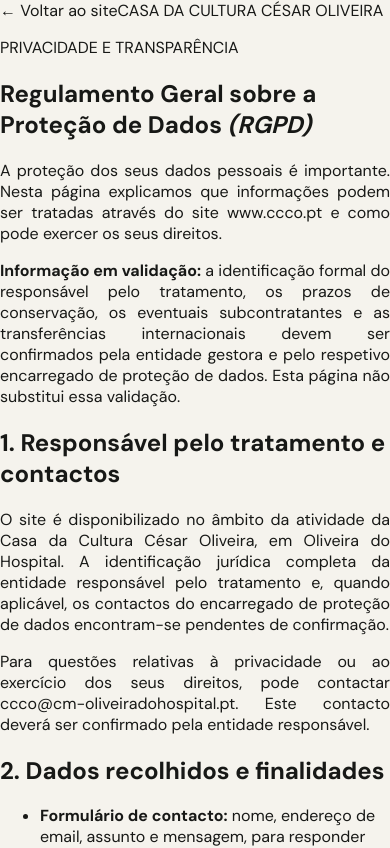
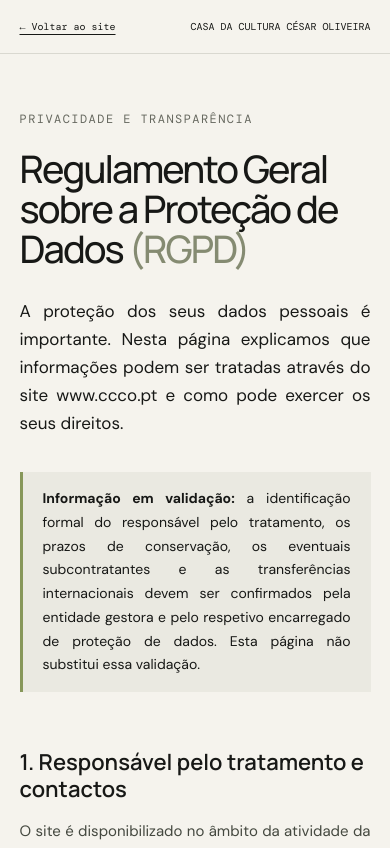
Before and after one commit to casadaculturacesaroliveira/CCCO, a Next.js app: page /protecao-de-dados in a window 390 px wide. Shown: the top 848 px of the page. Built offline with nearby package versions, Linux system fonts and the light colour scheme.

Commit message:
Style GDPR privacy page responsively

```diff
--- a/app/globals.css
+++ b/app/globals.css
@@ -158,3 +158,22 @@ p { text-align: justify; text-justify: inter-word; }
   .ccco-banner-content h2{font-size:clamp(25px,7vw,36px);overflow-wrap:anywhere}
   .ccco-banner-controls{right:5%;bottom:12px}
 }
+
+/* Página de proteção de dados */
+.privacy-page{min-height:100vh;background:var(--paper);color:var(--ink)}
+.privacy-header,.privacy-footer{display:flex;justify-content:space-between;align-items:center;gap:20px;padding:24px 6%;border-bottom:1px solid var(--line);font:12px var(--mono)}
+.privacy-header a,.privacy-footer a{color:inherit;text-decoration:underline;text-underline-offset:4px}
+.privacy-content{max-width:930px;margin:auto;padding:70px 6% 110px}
+.privacy-kicker{font:12px var(--mono);letter-spacing:.12em;color:#66685f}
+.privacy-content h1{font:500 clamp(38px,5.5vw,68px)/1.05 var(--display);letter-spacing:-.05em;margin:22px 0 28px}
+.privacy-content h1 em{font-style:normal;color:#858b72}
+.privacy-lead{font-size:clamp(17px,2vw,21px);line-height:1.65}
+.privacy-note{border-left:3px solid #87975a;padding:15px 20px;background:#eae9e1;margin:35px 0;font-size:14px;line-height:1.7}
+.privacy-content section{padding:28px 0;border-bottom:1px solid var(--line)}
+.privacy-content h2{font:600 clamp(22px,3vw,29px)/1.2 var(--display);margin:0 0 16px}
+.privacy-content section p,.privacy-content li{font-size:15px;line-height:1.85;color:#44483f}
+.privacy-content li{margin-bottom:10px}
+.privacy-content a{color:inherit;text-decoration:underline;text-underline-offset:3px;overflow-wrap:anywhere}
+.privacy-reference{font-size:13px;margin-top:35px}
+.privacy-footer{border-top:1px solid var(--line);border-bottom:0}
+@media(max-width:640px){.privacy-header,.privacy-footer{padding:20px 5%;font-size:10px;flex-wrap:wrap}.privacy-content{padding:45px 5% 70px}.privacy-content section{padding:22px 0}}
```
